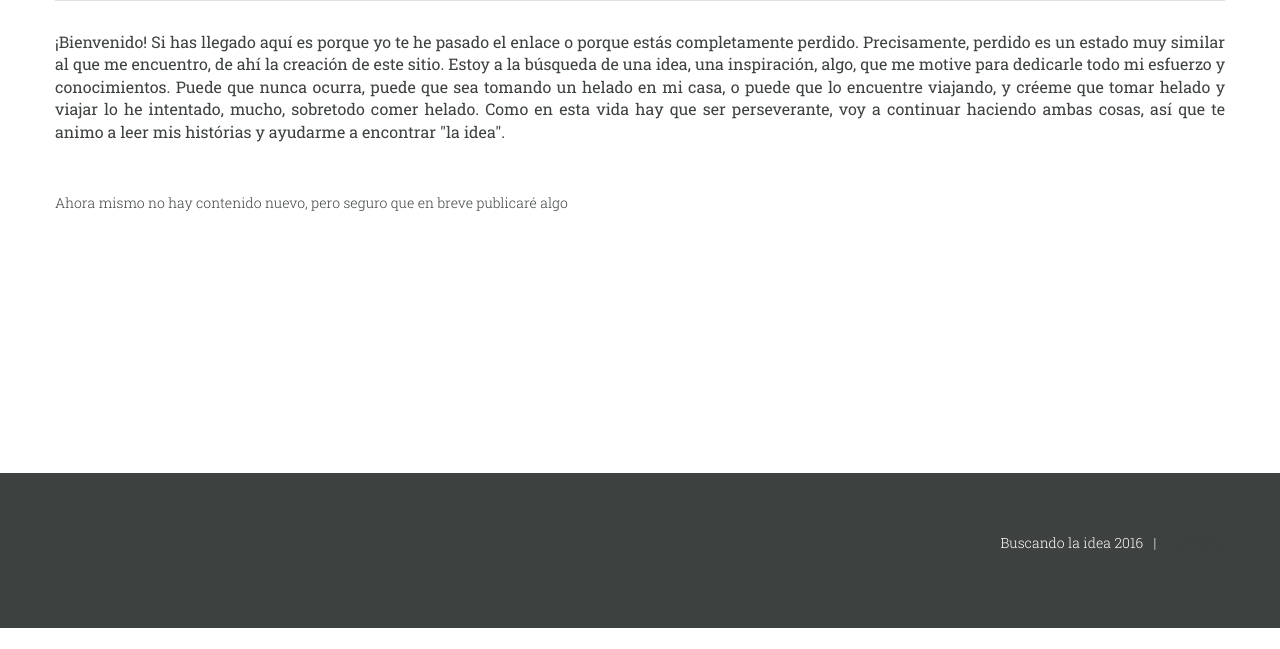
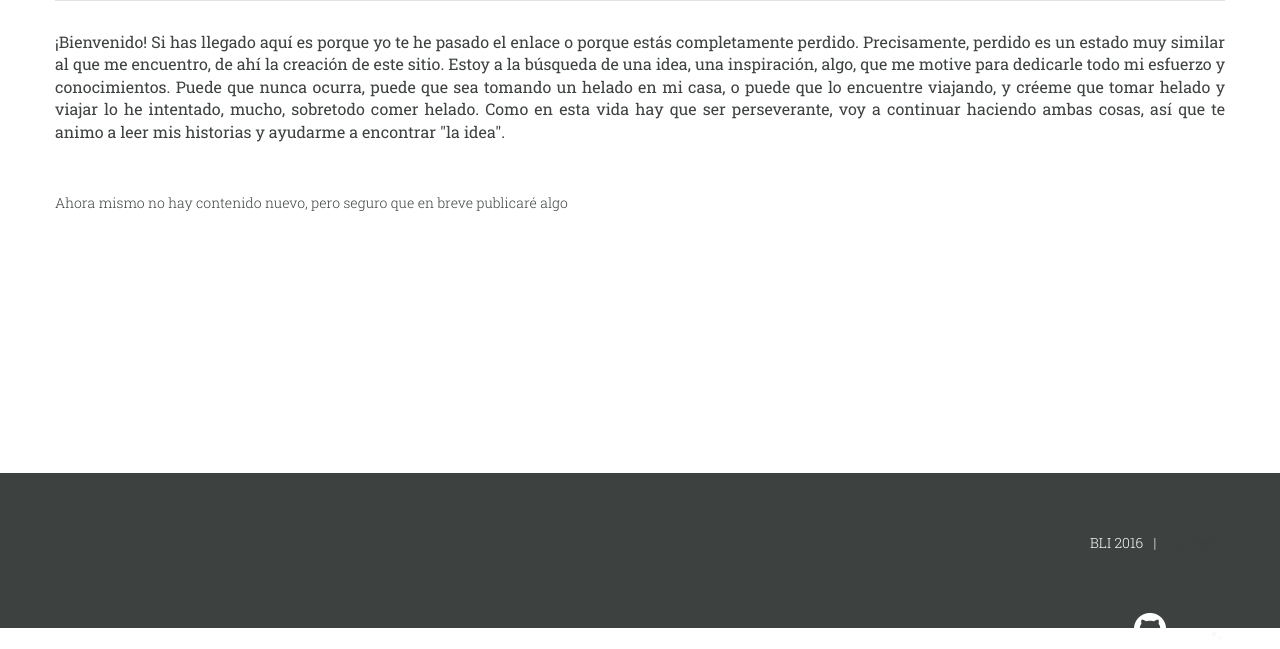
Before and after one commit to eironman/lookingfortheidea, a Django app: page / in a window 1280 px wide. Shown: the part 172-821 px from the top of the page. Before the commit the page ends 800 px from the top, so only its background shows below. Run offline with Django 3.2, Linux system fonts and the light colour scheme; data that the repository does not hold is empty.

Commit message:
Added github and linkedin profiles to footer

```diff
--- a/buscandolaidea/static/buscandolaidea/css/structure.css
+++ b/buscandolaidea/static/buscandolaidea/css/structure.css
@@ -33,6 +33,8 @@
 }
 
 /* shorteners */
+.fleft {float: left;}
+.fright {float: right;}
 .relative {position: relative;}
 .clearfix {overflow: auto; zoom: 1;}
 .block {display: block;}
--- a/buscandolaidea/static/buscandolaidea/css/style.css
+++ b/buscandolaidea/static/buscandolaidea/css/style.css
@@ -166,7 +166,6 @@ header nav li a.active{
 
 /* footer */
 footer{
-  text-align: right;
   color: #fff;
   background-color: #3d4140;
 }
@@ -175,6 +174,11 @@ footer p{
 }
 footer a{
     color: #fff;
+}
+footer .linkedin{
+    display: block;
+    float: right;
+    margin: 7px 0px 0px 15px;
 }
 /* sticky footer */
 html, body {
--- a/buscandolaidea/templates/buscandolaidea/base_template.html
+++ b/buscandolaidea/templates/buscandolaidea/base_template.html
@@ -45,7 +45,7 @@
             <div class="container">
                 <div class="separator-a mb30"></div>
                 {% block primary %}
-                    <h3 class="intro">¡Bienvenido! Si has llegado aquí es porque yo te he pasado el enlace o porque estás completamente perdido. Precisamente, perdido es un estado muy similar al que me encuentro, de ahí la creación de este sitio. Estoy a la búsqueda de una idea, una inspiración, algo, que me motive para dedicarle todo mi esfuerzo y conocimientos. Puede que nunca ocurra, puede que sea tomando un helado en mi casa, o puede que lo encuentre viajando, y créeme que tomar helado y viajar lo he intentado, mucho, sobretodo comer helado. Como en esta vida hay que ser perseverante, voy a continuar haciendo ambas cosas, así que te animo a leer mis histórias y ayudarme a encontrar "la idea".</h3>
+                    <h3 class="intro">¡Bienvenido! Si has llegado aquí es porque yo te he pasado el enlace o porque estás completamente perdido. Precisamente, perdido es un estado muy similar al que me encuentro, de ahí la creación de este sitio. Estoy a la búsqueda de una idea, una inspiración, algo, que me motive para dedicarle todo mi esfuerzo y conocimientos. Puede que nunca ocurra, puede que sea tomando un helado en mi casa, o puede que lo encuentre viajando, y créeme que tomar helado y viajar lo he intentado, mucho, sobretodo comer helado. Como en esta vida hay que ser perseverante, voy a continuar haciendo ambas cosas, así que te animo a leer mis historias y ayudarme a encontrar "la idea".</h3>
                     {% if post_list %}
                         {% for post in post_list %}
                             {% if forloop.counter0|divisibleby:3 %}
@@ -74,7 +74,15 @@
         </div>
         <footer>
             <div class="container">
-                <p>Buscando la idea 2016&nbsp;&nbsp;&nbsp;|&nbsp;&nbsp;&nbsp;<a href="{% url 'contact:contact' %}">Contacto</a></p>
+                <p class="fleft">BLI 2016&nbsp;&nbsp;&nbsp;|&nbsp;&nbsp;&nbsp;<a href="{% url 'contact:contact' %}">Contacto</a></p>
+                <p class="fright">
+                    <a href="https://github.com/eironman">
+                        <img src="{% static 'buscandolaidea/img/github.png' %}" alt="github account" title="Github" />
+                    </a>
+                    <a href="https://es.linkedin.com/in/aaron-amengual-arranz-340a9968" class="linkedin">
+                        <img src="{% static 'buscandolaidea/img/linkedin.png' %}" alt="linkedin account" title="Linkedin" />
+                    </a>
+                </p>
             </div>
         </footer>
     </body>
```
Also changed, not shown: buscandolaidea/static/buscandolaidea/img/github.png (added), buscandolaidea/static/buscandolaidea/img/linkedin.png (added).
